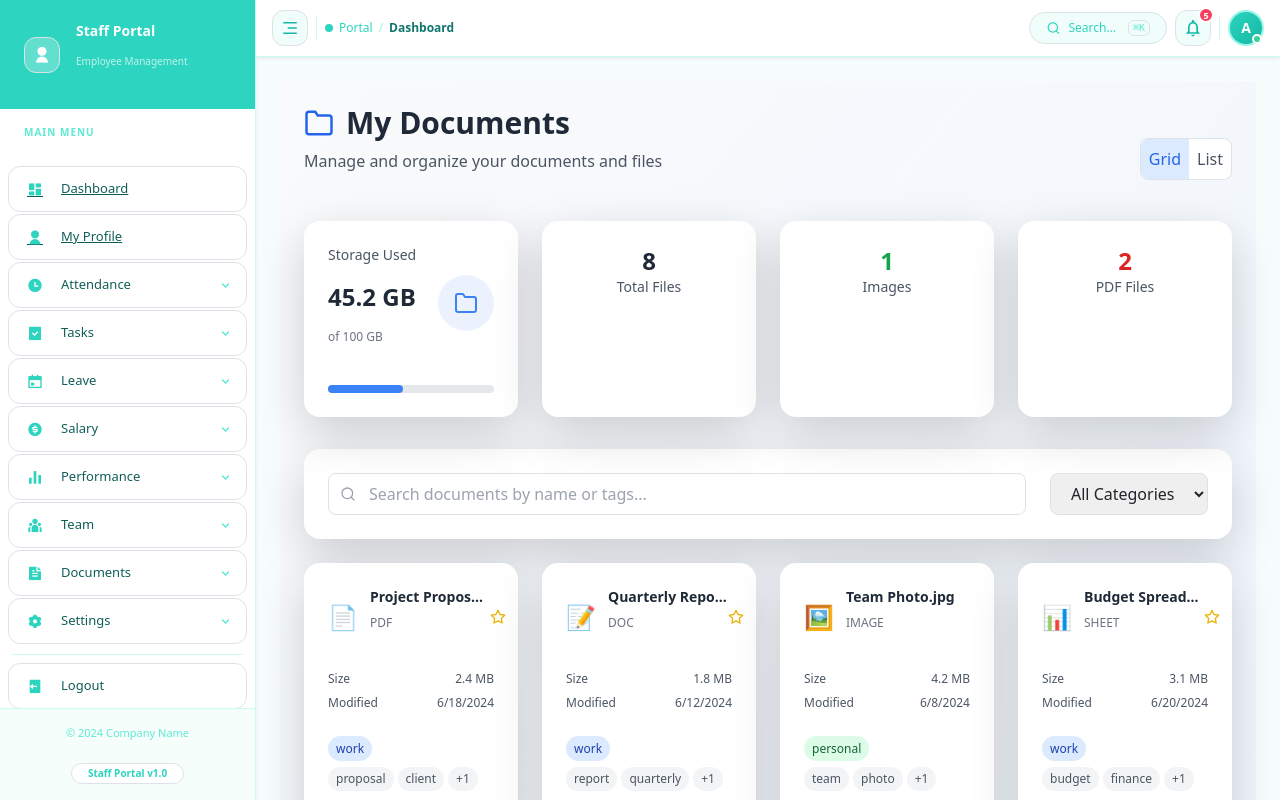
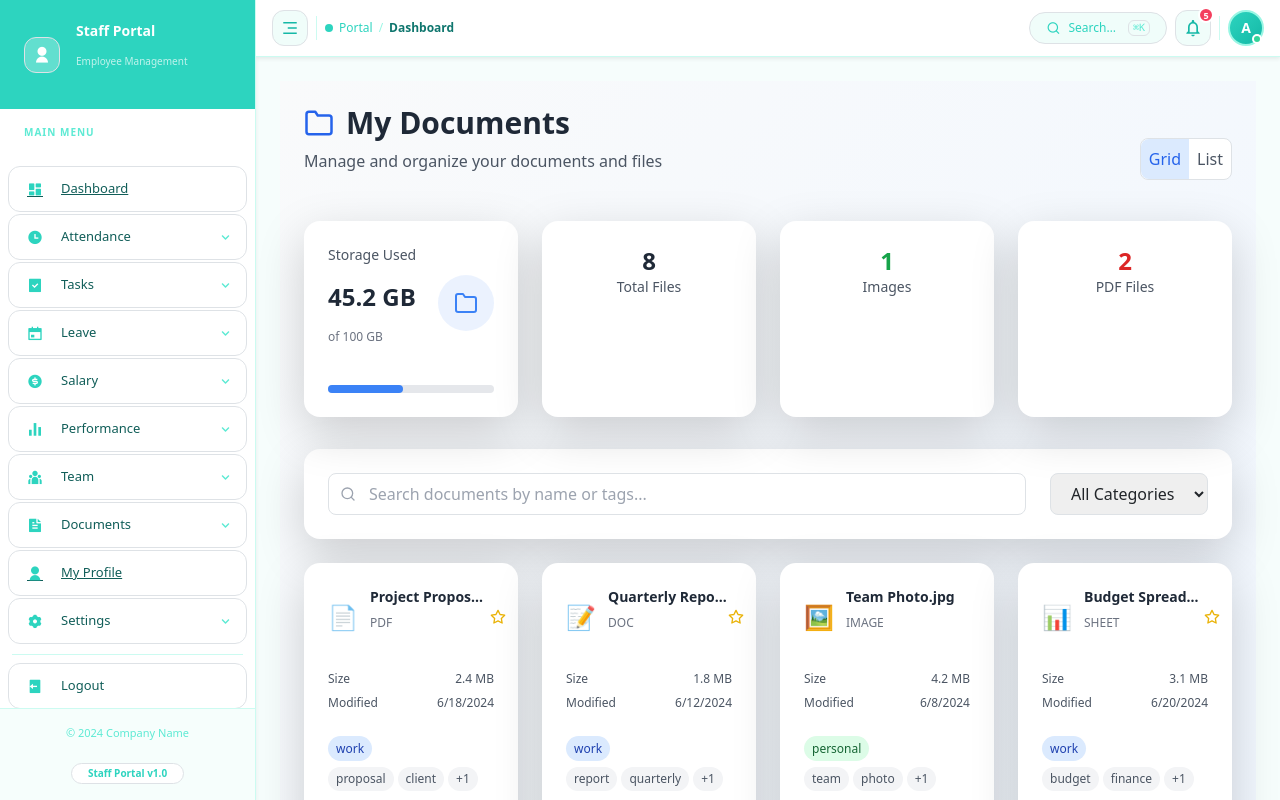
Before and after one commit to vijaynimmakayala9/PMS-staff, a React (Create React App) app: page /mydocuments in a window 1280 px wide. Built offline with nearby package versions, Linux system fonts and the light colour scheme.

Commit message:
staff design

```diff
--- a/src/Components/Sidebar.jsx
+++ b/src/Components/Sidebar.jsx
@@ -88,7 +88,7 @@ const Sidebar = ({ isCollapsed, isMobile, setIsCollapsed }) => {
 
   const staffElements = [
     { icon: "ri-dashboard-fill", name: "Dashboard", path: "/dashboard" },
-    { icon: "ri-user-fill", name: "My Profile", path: "/myprofile" },
+
     {
       icon: "ri-time-fill", name: "Attendance", dropdown: [
         { name: "Punch In/Out", path: "/punch" },
@@ -134,6 +134,7 @@ const Sidebar = ({ isCollapsed, isMobile, setIsCollapsed }) => {
         { name: "Upload Documents", path: "/upload-documents" },
       ]
     },
+    { icon: "ri-user-fill", name: "My Profile", path: "/myprofile" },
     {
       icon: "ri-settings-3-fill", name: "Settings", dropdown: [
         { name: "Profile Settings", path: "/profile-settings" },
```
